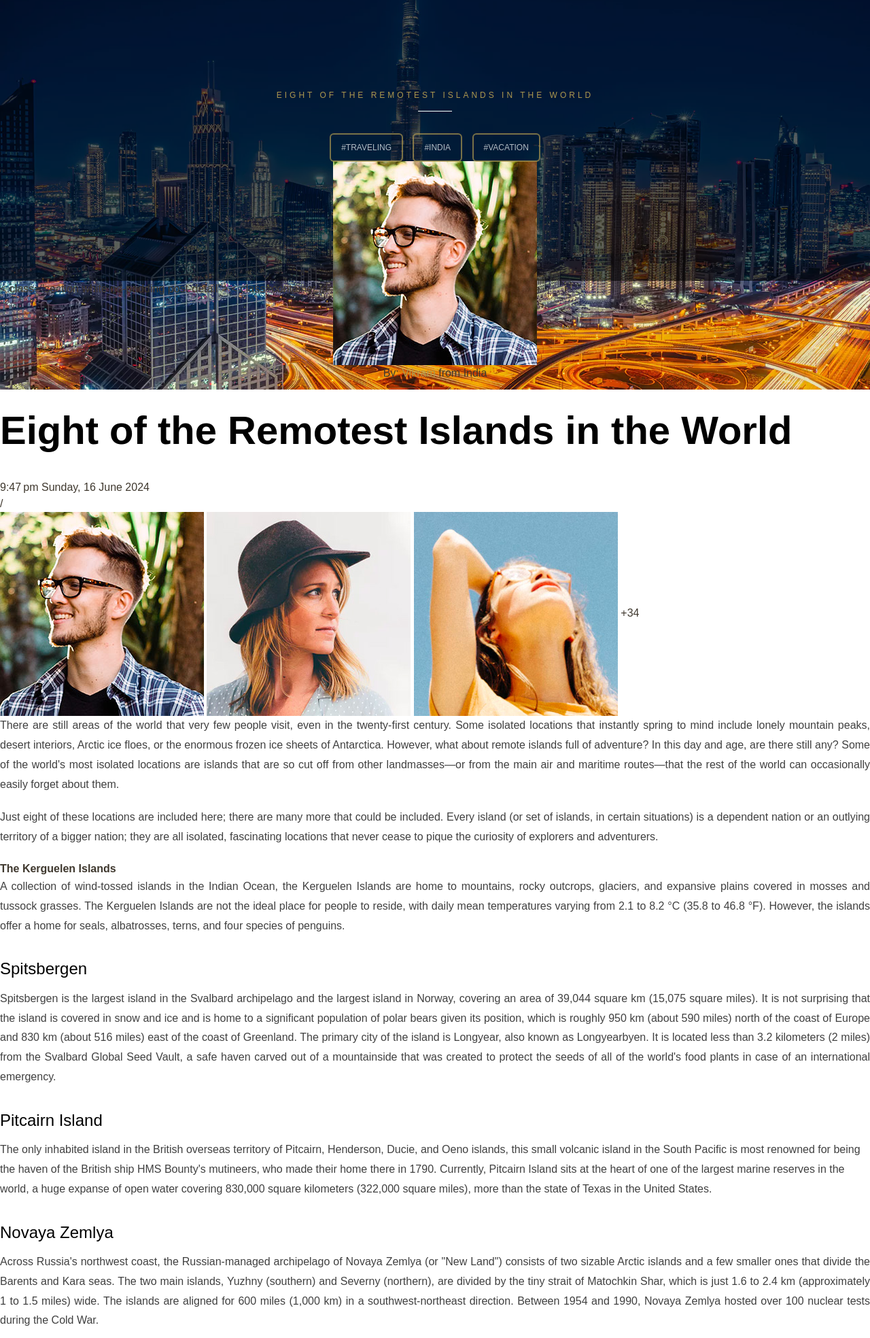
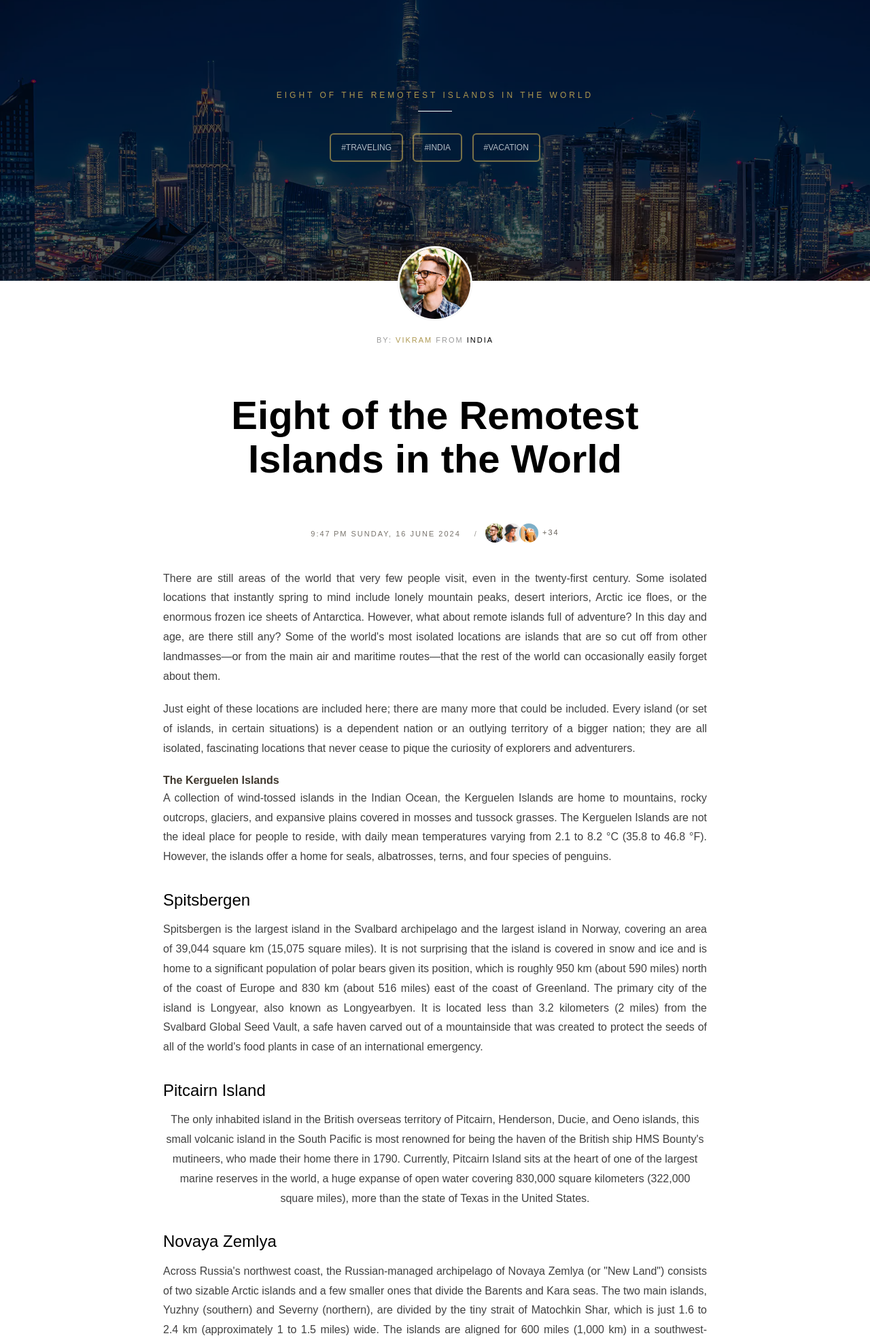
Before and after one commit to vicky87883/travelguru, a PHP site: page /8-of-the-worlds-most-remote-islands.php in a window 1280 px wide. Shown: the part 67-2035 px from the top of the page at 68% size. Run offline with PHP 8.4, Linux system fonts and the light colour scheme; some libraries are stand-ins or nearby versions.

Commit message:
commit updated

```diff
--- a/8-of-the-worlds-most-remote-islands.php
+++ b/8-of-the-worlds-most-remote-islands.php
@@ -40,9 +40,9 @@
 </video>
 </div>
 </div>
-< class="section white no-padding post-detail">
-< class=container id=post>
-< class="content center paragraph">
+<div class="section white no-padding post-detail">
+<div class=container id=post>
+<div  class="content center paragraph">
 <div class="center info-box-detail mt-minus-200">
 <div class=author><img src=assets/img/user1.jpg alt=exodus class=img-fluid></div>
 <div class=post-info>By: <a class="author t-gold">Vikram</a> from <span class=country>India</span></div>
@@ -76,7 +76,7 @@ Sunday, 16 June 2024</div>
 <h3 class="t-black justify bold">South Georgia</h3>
 <p class="justify">Located in the Atlantic section of the Southern Ocean, roughly 1,450 km (900 mi) east of the Falkland Islands and 4,790 km (2,976 mi) west of Cape Town, South Africa, the island of South Georgia is a part of the British overseas territory of South Georgia and the South Sandwich Islands. There are not many human inhabitants on the island, despite the abundance of wildlife on the island and in the surrounding waterways.</p>
 <p class="justify">The only people living on the island are a small group of scientists and support staff who work at the British Antarctic Survey stations at Grytviken on King Edward Point and at Bird Island, off the island's northwest tip. The island is most known for being the location of the last leg of the difficult journey made by British explorer Sir Ernest Shackleton, who first crossed South Georgia Island in 1916 while looking for assistance for his tragic trans-Antarctic expedition. The island was used as a base for whaling and scientific expeditions on occasion during the 19th century.</p>
-<h3 class="t-black justify bold">Diego Garcia</strong></h3>
+<h3 class="t-black justify bold">Diego Garcia</h3>
 <p class="justify">Diego Garcia is an intriguing coral atoll with a v-shape located in the middle of the Indian Ocean. The island is the biggest and most southernly located component of the British Indian Ocean Territory's Chagos Archipelago. Because of its advantageous location between East Africa, the Middle East, Southeast Asia, and Australia, the island serves as a major air and naval support facility for the armed forces of the United States and Great Britain.</p>
 <p class="justify">(Although there is a lot going on on this island, one could argue that Diego Garcia's military goal, which is somewhat covert, justifies its inclusion in this list.) More than a thousand islanders had lived on Diego Garcia until they were forced to relocate to Mauritius and the Seychelles in 1971 to create room for the island to become militarized. The right to go back home is still being contested by these islanders and their descendants in court.</p>
 
```
Also changed, not shown: assets/img/karguan.webp (added).
